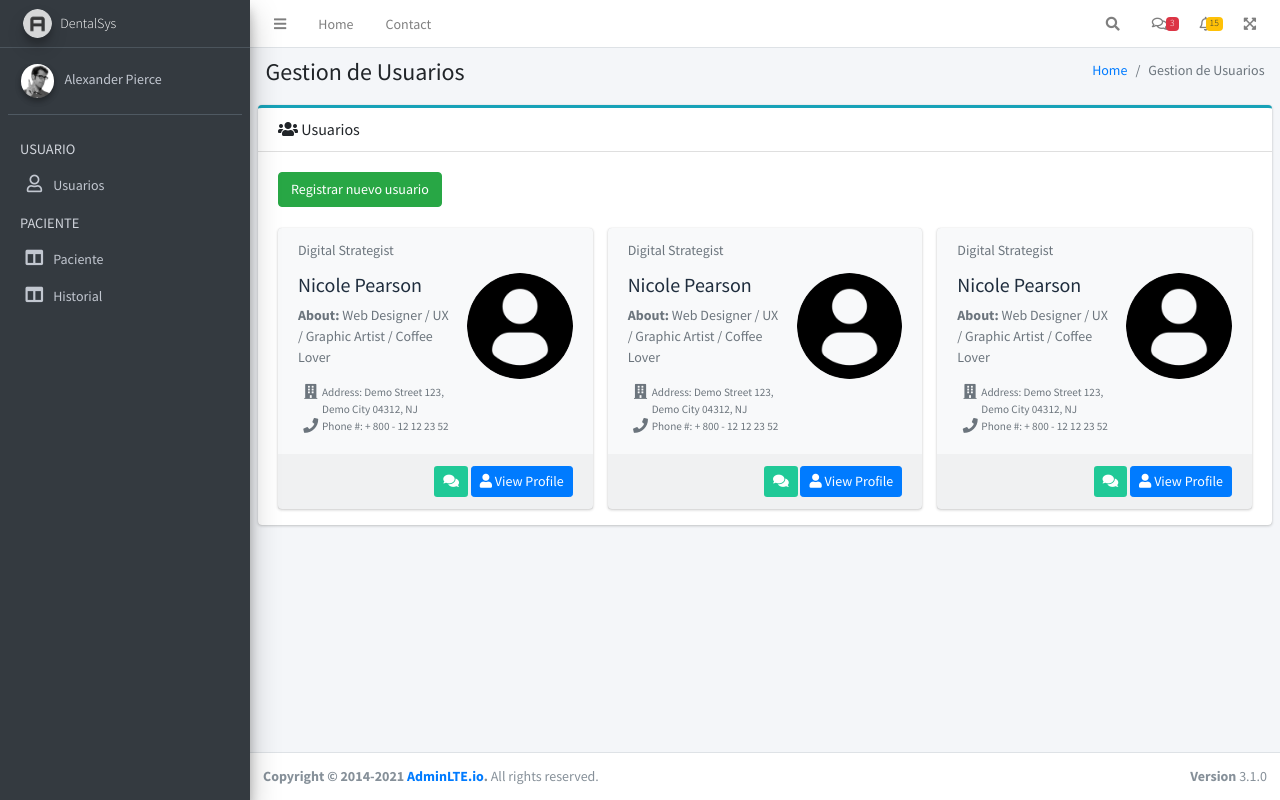
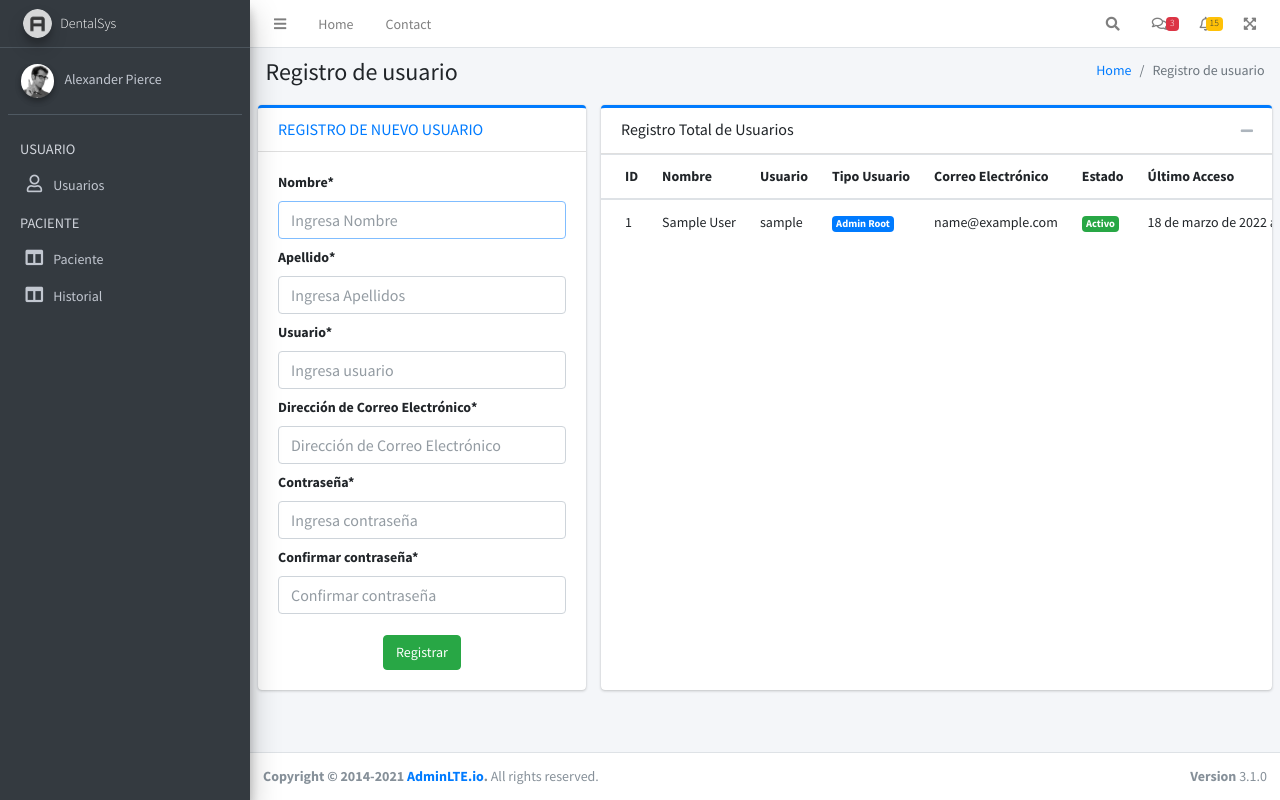
Before and after one commit to Anthonyhernandezolazabal/web_app_tesis, a Django app: page /usuarios in a window 1280 px wide. Run offline with Django 4.2, Linux system fonts and the light colour scheme; the visitor is signed in with stand-in values (Sample User, id 1); data comes from the database, SQL or seed files in the repository; some libraries are stand-ins or nearby versions.

Commit message:
modulo clientes completo

```diff
--- a/requirements.txt
+++ b/requirements.txt
@@ -5,3 +5,4 @@ tzdata==2021.5
 PyMySQL==1.0.2
 mysqlclient==2.1.0
 django-crispy-forms==1.13.0
+djangorestframework==3.13.1
--- a/web_app_tesis/app/settings.py
+++ b/web_app_tesis/app/settings.py
@@ -25,6 +25,7 @@ INSTALLED_APPS = [
 
     'web_admin',
     'crispy_forms',
+    'rest_framework',
 ]
 
 MIDDLEWARE = [
--- a/web_app_tesis/template/layouts/base.html
+++ b/web_app_tesis/template/layouts/base.html
@@ -31,6 +31,7 @@
   <script src="{% static 'plugins/bootstrap/js/bootstrap.bundle.min.js' %}"></script>
   <script src="{% static 'plugins/pace-progress/pace.min.js' %}"></script>
   <script src="{% static 'dist/js/adminlte.min.js' %}"></script>
+  <script src="{% static 'dist/js/usuarios.js' %}"></script>
 
 </body>
 
--- a/web_app_tesis/template/layouts/register_user.html
+++ b/web_app_tesis/template/layouts/register_user.html
@@ -1,5 +1,5 @@
 {% extends "layouts/base.html" %}
-{% block title %}The current time{% endblock %}
+{% block title %}Usuarios{% endblock %}
 {% load crispy_forms_tags %}
 
 {% block content %}
@@ -23,30 +23,108 @@
 
   <section class="content">
 
-    <div class="error-page">
+    {% if messages %}
+    {% for message in messages %}
+    <div class="alert alert-success alert-dismissible">
+      <button type="button" class="close" data-dismiss="alert" aria-hidden="true">×</button>
+      <h5><i class="icon fas fa-check"></i>{{message}}.</h5>
+    </div>
+    {% endfor %}
+    {% endif %}
+
+    <div class="row">
+      <div class="col-4" id="accordion">
+        <div class="card card-primary card-outline">
+          <a class="d-block w-100 collapsed" data-toggle="collapse" href="#collapseOne" aria-expanded="false">
+            <div class="card-header">
+              <h4 class="card-title w-100">
+                REGISTRO DE NUEVO USUARIO
+              </h4>
+            </div>
+          </a>
+          <div id="collapseOne" class="collapse show" data-parent="#accordion" style="">
+            <div class="card-body">
+              <form method="post">
+                {% csrf_token %}
+                {{ form | crispy }}
+                <br>
+                <center><button type="submit" class="btn btn-success swalDefaultSuccess">
+                    Registrar
+                  </button></center>
+              </form>
+            </div>
+          </div>
+        </div>
+      </div>
+
+
+      <div class="col-8">
+        <div class="card card-outline card-primary">
+          <div class="card-header">
+            <h3 class="card-title">Registro Total de Usuarios</h3>
+
+            <div class="card-tools">
+              <button type="button" class="btn btn-tool" data-card-widget="collapse">
+                <i class="fas fa-minus"></i>
+              </button>
+            </div>
+            <!-- /.card-tools -->
+          </div>
+          <!-- /.card-header -->
+          <div class="card-body table-responsive p-0" style="height: 536px;">
+            <table class="table table-head-fixed text-nowrap">
+              <thead>
+                <tr>
+                  <th>ID</th>
+                  <th>Nombre</th>
+                  <th>Usuario</th>
+                  <th>Tipo Usuario</th>
+                  <th>Correo Electrónico</th>
+                  <th>Estado</th>
+                  <th>Último Acceso</th>
+                </tr>
+              </thead>
+              <tbody>
+                {% for alluser in userall %}
+                <tr>
+                  <td>{{ alluser.id }}</td>
+                  <td>{{ alluser.first_name }} {{ alluser.last_name }}</td>
+                  <td>{{ alluser.username }}</td>
+
+                  {% if alluser.is_superuser == 1 %}
+                  <td><span class="badge bg-primary">Admin Root</span></td>
+                  {% else %}
+                  <td><span class="badge bg-warning">Médico Dentista</span></td>
+                  {% endif %}
 
 
 
-      <div class="card card-outline card-success">
-        <div class="card-body">
-          <form method="post">
+                  <td>{{ alluser.email }}</td>
+                  {% if alluser.is_superuser == 1 %}
+                  <td><span class="badge bg-success">Activo</span></td>
+                  {% else %}
+                  <td><span class="badge bg-danger">Inactivo</span></td>
+                  {% endif %}
+                  <td>{{ alluser.date_joined }}</td>
+                </tr>
+                {% endfor %}
 
-            {% csrf_token %}
+              </tbody>
+            </table>
+          </div>
+          <!-- /.card-body -->
+        </div>
+      </div>
+    </div>
 
-            {{ form | crispy }}
 
-            <br>
 
-            <button type="submit" class="btn btn-success swalDefaultSuccess">
-              Launch Success Toast
-            </button>
 
-          </form>
-        </div>
-        <!-- /.card-body -->
-      </div>
 
-    </div>
+
+
+
+
   </section>
 
 
--- a/web_app_tesis/template/layouts/user.html
+++ /dev/null
@@ -1,190 +0,0 @@
-{% extends "layouts/base.html" %}
-{% block title %}The current time{% endblock %}
-
-{% load static %}
-
-{% block content %}
-
-<div class="content-wrapper">
-  <section class="content-header">
-    <div class="container-fluid">
-      <div class="row mb-2">
-        <div class="col-sm-6">
-          <h1>Gestion de Usuarios</h1>
-        </div>
-        <div class="col-sm-6">
-          <ol class="breadcrumb float-sm-right">
-            <li class="breadcrumb-item"><a href="#">Home</a></li>
-            <li class="breadcrumb-item active">Gestion de Usuarios</li>
-          </ol>
-        </div>
-      </div>
-    </div>
-  </section>
-
-
-  <section class="content">
-
-
-    {% if messages %}
-    {% for message in messages %}
-    <div class="row" id='alert_newuser'>
-
-      <div class="col-md-7">
-
-        <div class="callout callout-success">
-          <h5>Nuevo Registro!</h5>
-
-          <p>{{message}}.</p>
-        </div>
-
-      </div>
-
-    </div>
-    {% endfor %}
-    {% endif %}
-
-    <div class="card card-info card-outline">
-      <div class="card-header">
-        <h3 class="card-title">
-          <i class="fas fa-users"></i>
-          Usuarios
-        </h3>
-      </div>
-      <div class="card-body pb-0">
-        <a href='{% url "registro_usuario" %}' class="btn btn-success toastrDefaultSuccess">
-          Registrar nuevo usuario
-        </a>
-        <br><br>
-        <div class="row">
-          <div class="col-12 col-sm-6 col-md-4 d-flex align-items-stretch flex-column">
-            <div class="card bg-light d-flex flex-fill">
-              <div class="card-header text-muted border-bottom-0">
-                Digital Strategist
-              </div>
-              <div class="card-body pt-0">
-                <div class="row">
-                  <div class="col-7">
-                    <h2 class="lead"><b>Nicole Pearson</b></h2>
-                    <p class="text-muted text-sm"><b>About: </b> Web Designer / UX / Graphic Artist / Coffee Lover
-                    </p>
-                    <ul class="ml-4 mb-0 fa-ul text-muted">
-                      <li class="small"><span class="fa-li"><i class="fas fa-lg fa-building"></i></span> Address: Demo
-                        Street 123, Demo City 04312, NJ</li>
-                      <li class="small"><span class="fa-li"><i class="fas fa-lg fa-phone"></i></span> Phone #: + 800 -
-                        12 12 23 52</li>
-                    </ul>
-                  </div>
-                  <div class="col-5 text-center">
-                    <img src="{% static 'dist/img/default.png' %}" alt="user-avatar" class="img-circle img-fluid">
-                  </div>
-                </div>
-              </div>
-              <div class="card-footer">
-                <div class="text-right">
-                  <a href="#" class="btn btn-sm bg-teal">
-                    <i class="fas fa-comments"></i>
-                  </a>
-                  <a href="#" class="btn btn-sm btn-primary">
-                    <i class="fas fa-user"></i> View Profile
-                  </a>
-                </div>
-              </div>
-            </div>
-          </div>
-          <div class="col-12 col-sm-6 col-md-4 d-flex align-items-stretch flex-column">
-            <div class="card bg-light d-flex flex-fill">
-              <div class="card-header text-muted border-bottom-0">
-                Digital Strategist
-              </div>
-              <div class="card-body pt-0">
-                <div class="row">
-                  <div class="col-7">
-                    <h2 class="lead"><b>Nicole Pearson</b></h2>
-                    <p class="text-muted text-sm"><b>About: </b> Web Designer / UX / Graphic Artist / Coffee Lover
-                    </p>
-                    <ul class="ml-4 mb-0 fa-ul text-muted">
-                      <li class="small"><span class="fa-li"><i class="fas fa-lg fa-building"></i></span> Address: Demo
-                        Street 123, Demo City 04312, NJ</li>
-                      <li class="small"><span class="fa-li"><i class="fas fa-lg fa-phone"></i></span> Phone #: + 800 -
-                        12 12 23 52</li>
-                    </ul>
-                  </div>
-                  <div class="col-5 text-center">
-                    <img src="{% static 'dist/img/default.png' %}" alt="user-avatar" class="img-circle img-fluid">
-                  </div>
-                </div>
-              </div>
-              <div class="card-footer">
-                <div class="text-right">
-                  <a href="#" class="btn btn-sm bg-teal">
-                    <i class="fas fa-comments"></i>
-                  </a>
-                  <a href="#" class="btn btn-sm btn-primary">
-                    <i class="fas fa-user"></i> View Profile
-                  </a>
-                </div>
-              </div>
-            </div>
-          </div>
-          <div class="col-12 col-sm-6 col-md-4 d-flex align-items-stretch flex-column">
-            <div class="card bg-light d-flex flex-fill">
-              <div class="card-header text-muted border-bottom-0">
-                Digital Strategist
-              </div>
-              <div class="card-body pt-0">
-                <div class="row">
-                  <div class="col-7">
-                    <h2 class="lead"><b>Nicole Pearson</b></h2>
-                    <p class="text-muted text-sm"><b>About: </b> Web Designer / UX / Graphic Artist / Coffee Lover
-                    </p>
-                    <ul class="ml-4 mb-0 fa-ul text-muted">
-                      <li class="small"><span class="fa-li"><i class="fas fa-lg fa-building"></i></span> Address: Demo
-                        Street 123, Demo City 04312, NJ</li>
-                      <li class="small"><span class="fa-li"><i class="fas fa-lg fa-phone"></i></span> Phone #: + 800 -
-                        12 12 23 52</li>
-                    </ul>
-                  </div>
-                  <div class="col-5 text-center">
-                    <img src="{% static 'dist/img/default.png' %}" alt="user-avatar" class="img-circle img-fluid">
-                  </div>
-                </div>
-              </div>
-              <div class="card-footer">
-                <div class="text-right">
-                  <a href="#" class="btn btn-sm bg-teal">
-                    <i class="fas fa-comments"></i>
-                  </a>
-                  <a href="#" class="btn btn-sm btn-primary">
-                    <i class="fas fa-user"></i> View Profile
-                  </a>
-                </div>
-              </div>
-            </div>
-          </div>
-
-
-
-        </div>
-      </div>
-
-
-    </div>
-
-
-
-    <!-- Default box -->
-    <!-- /.card -->
-
-  </section>
-
-</div>
-
-<script>
-  var x = document.getElementById("alert_newuser");
-  setTimeout(() => {
-    x.style.display = "none";
-  }, 2500);
-</script>
-
-{% endblock %}
--- a/web_app_tesis/web_admin/urls.py
+++ b/web_app_tesis/web_admin/urls.py
@@ -7,6 +7,5 @@ from django.contrib.auth.decorators import login_required
 urlpatterns = [
     path('',LoginFormViews.as_view(),name='login'),
     path('home',login_required(views.Home),name='home'),
-    path('usuarios',login_required(views.usuarios),name='usuarios'),
-    path('registro_usuario',login_required(views.registro_usuario),name='registro_usuario'),
+    path('usuarios',login_required(views.registro_usuario),name='usuarios'),
 ]
--- a/web_app_tesis/web_admin/views.py
+++ b/web_app_tesis/web_admin/views.py
@@ -1,9 +1,11 @@
+from turtle import pos
 from django.shortcuts import render
 from django.contrib.auth.views import LoginView
 from django.shortcuts import redirect
 from django.contrib.auth.decorators import login_required
 from web_admin.forms import CustomUserCreationForm
 from django.contrib import messages
+from django.contrib.auth.models import User
 
 @login_required (login_url='home')
 
@@ -24,9 +26,6 @@ class LoginFormViews(LoginView):
       context['title'] = 'Iniciar sesion'
       return context
 
-def usuarios(request):
-  return render(request, 'layouts/user.html')
-
 def registro_usuario(request):
 
   if request.method == 'POST':
@@ -44,6 +43,10 @@ def registro_usuario(request):
   else:
 
     form = CustomUserCreationForm
+    usuariosAll = User.objects.all()
 
-  context = {'form':form}
+  context = {
+    'form':form,
+    'userall':usuariosAll
+    }
   return render(request, 'layouts/register_user.html',context)
```
Also changed, not shown: web_app_tesis/static/dist/js/usuarios.js (added), web_app_tesis/web_admin/serializers.py (added).
